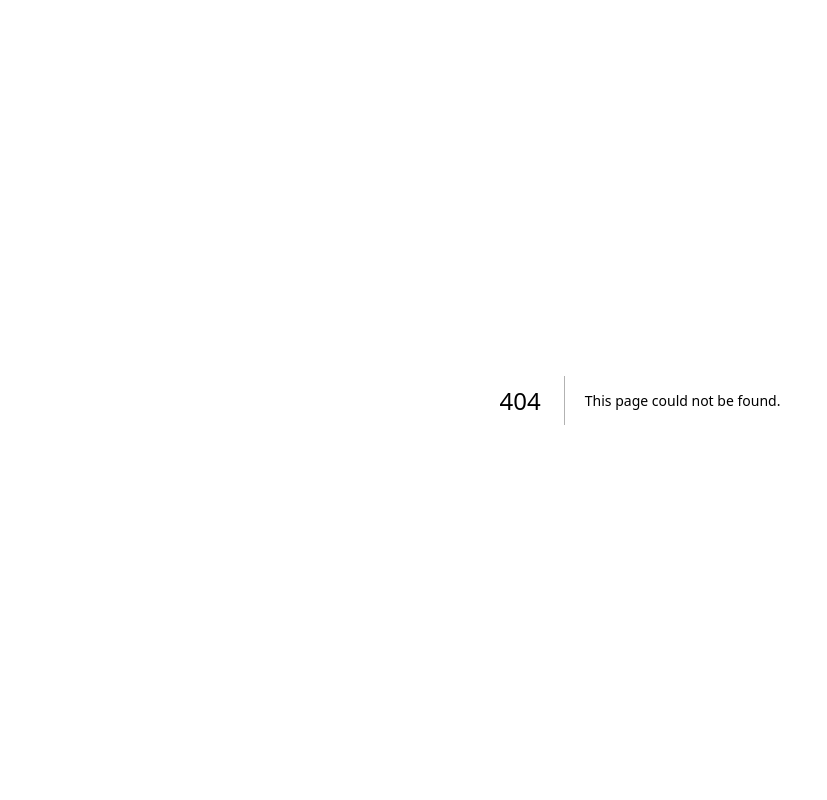
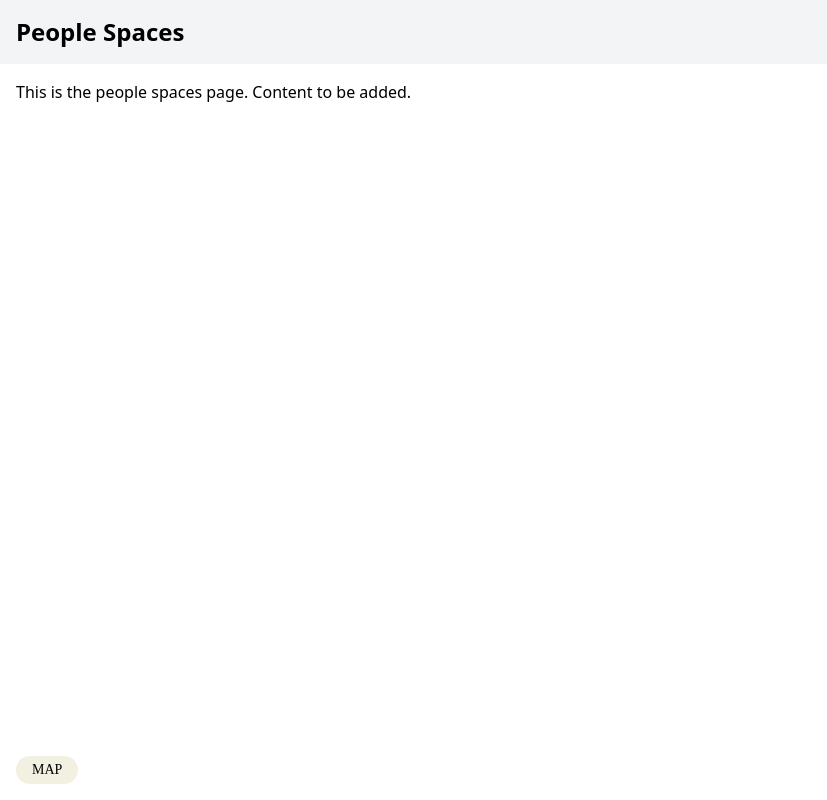
Before and after one commit to sohambasu963/new-builds-O-1, a Next.js app in the folder client/: page /people in a window 1280 px wide. Before the commit this address had no page. Shown: the whole page, without its empty margins (0-827 px from the left). Built offline with nearby package versions, Linux system fonts and the light colour scheme; a web font is replaced by a local one.

Commit message:
add toggle between map and people page

```diff
--- a/client/package.json
+++ b/client/package.json
@@ -11,12 +11,14 @@
   },
   "dependencies": {
     "@supabase/supabase-js": "^2.45.4",
+    "leaflet": "^1.9.4",
     "leaflet-defaulticon-compatibility": "^0.1.2",
     "lucide-react": "^0.446.0",
     "next": "14.2.13",
     "prettier": "^3.3.3",
     "react": "^18",
-    "react-dom": "^18"
+    "react-dom": "^18",
+    "react-leaflet": "^4.2.1"
   },
   "devDependencies": {
     "@types/node": "^20",
--- a/client/src/app/map/page.tsx
+++ b/client/src/app/map/page.tsx
@@ -14,6 +14,8 @@ import Overlay from "../components/overlay";
 import OldOverlay from "../components/old-overlay";
 import { supabase } from "../supabaseClient.js";
 import { processSupabaseData } from "../components/processor"
+import Link from 'next/link';
+import { useRouter } from 'next/navigation';
 
 const MapContainer = dynamic<MapContainerProps>(
   () => import("react-leaflet").then((mod) => mod.MapContainer),
@@ -89,10 +91,17 @@ export default function MapPage() {
     setSelectedLocation(location);
   };
 
+  const [isToggled, setIsToggled] = useState(false);
+  const router = useRouter();
+
+  const handleNavigateToPeople = () => {
+    router.push('/people');
+  };
+
   return (
     <>
       <LeafletCSS />
-      <div className="w-screen h-screen flex">
+      <div className="w-screen h-screen flex relative">
         <div id="map" className="flex-grow">
           <MapContainer
             center={centerPoint}
@@ -107,7 +116,7 @@ export default function MapPage() {
             style={{ height: "100%", width: "100%" }}
           >
             <TileLayer
-              url="https://{s}.tile.openstreetmap.fr/hot/{z}/{x}/{y}.png"
+              url="https://{s}.tile.openstreetmap.fr/hot/{z}/{x}/{y}.png"o g
               attribution='&copy; <a href="https://www.openstreetmap.org/copyright">OpenStreetMap</a> contributors'
             />
 
@@ -131,37 +140,21 @@ export default function MapPage() {
         </div>
 
         {selectedLocation && (
-          //   <OldOverlay
-          //     selectedLocation={selectedLocation}
-          //     setSelectedLocation={setSelectedLocation}
-          //   />
           <Overlay
             selectedLocation={selectedLocation}
             setSelectedLocation={setSelectedLocation}
           />
         )}
 
-        {/* {selectedLocation && (
-          <div className="w-1/3 bg-white shadow-lg transform transition-transform duration-300 ease-in-out translate-x-0">
-            <div className="p-4">
-              <h2 className="text-2xl font-bold mb-2">
-                {selectedLocation.name}
-              </h2>
-              <img
-                src={selectedLocation.coverImage}
-                alt={selectedLocation.name}
-                className="w-full h-48 object-cover mb-4 rounded"
-              />
-              <p className="text-gray-600">{selectedLocation.description}</p>
-              <button
-                onClick={() => setSelectedLocation(null)}
-                className="mt-4 bg-blue-500 text-white px-4 py-2 rounded hover:bg-blue-600"
-              >
-                Close
-              </button>
-            </div>
-          </div>
-        )} */}
+        <div className="absolute bottom-4 left-4 z-[1001]">
+          <button
+            onClick={handleNavigateToPeople}
+            className="bg-[#31574A] text-white text-sm px-4 py-1 rounded-full font-apple-garamond uppercase hover:bg-[#3e6b5c] transition-colors duration-200"
+            aria-label="Switch to people spaces view"
+          >
+            People Spaces
+          </button>
+        </div>
       </div>
     </>
   );
--- /dev/null
+++ b/client/src/app/people/page.tsx
@@ -0,0 +1,33 @@
+"use client";
+import { useRouter } from 'next/navigation';
+
+export default function PeopleSpacesPage() {
+  const router = useRouter();
+
+  const handleNavigateToMap = () => {
+    router.push('/map');
+  };
+
+  return (
+    <div className="w-screen h-screen flex flex-col bg-white">
+      <header className="p-4 bg-gray-100">
+        <h1 className="text-2xl font-bold">People Spaces</h1>
+      </header>
+
+      <main className="flex-grow p-4">
+        {/* Content for the people spaces page will go here */}
+        <p>This is the people spaces page. Content to be added.</p>
+      </main>
+
+      <div className="absolute bottom-4 left-4 z-[1001]">
+        <button
+          onClick={handleNavigateToMap}
+          className="bg-[#F2F0E1] text-black text-sm px-4 py-1 rounded-full font-apple-garamond uppercase hover:bg-[#e6e4d5] transition-colors duration-200"
+          aria-label="Switch to map view"
+        >
+          Map
+        </button>
+      </div>
+    </div>
+  );
+}
```
Also changed, not shown: 1 other file (tests, documents, lock files or other folders).
